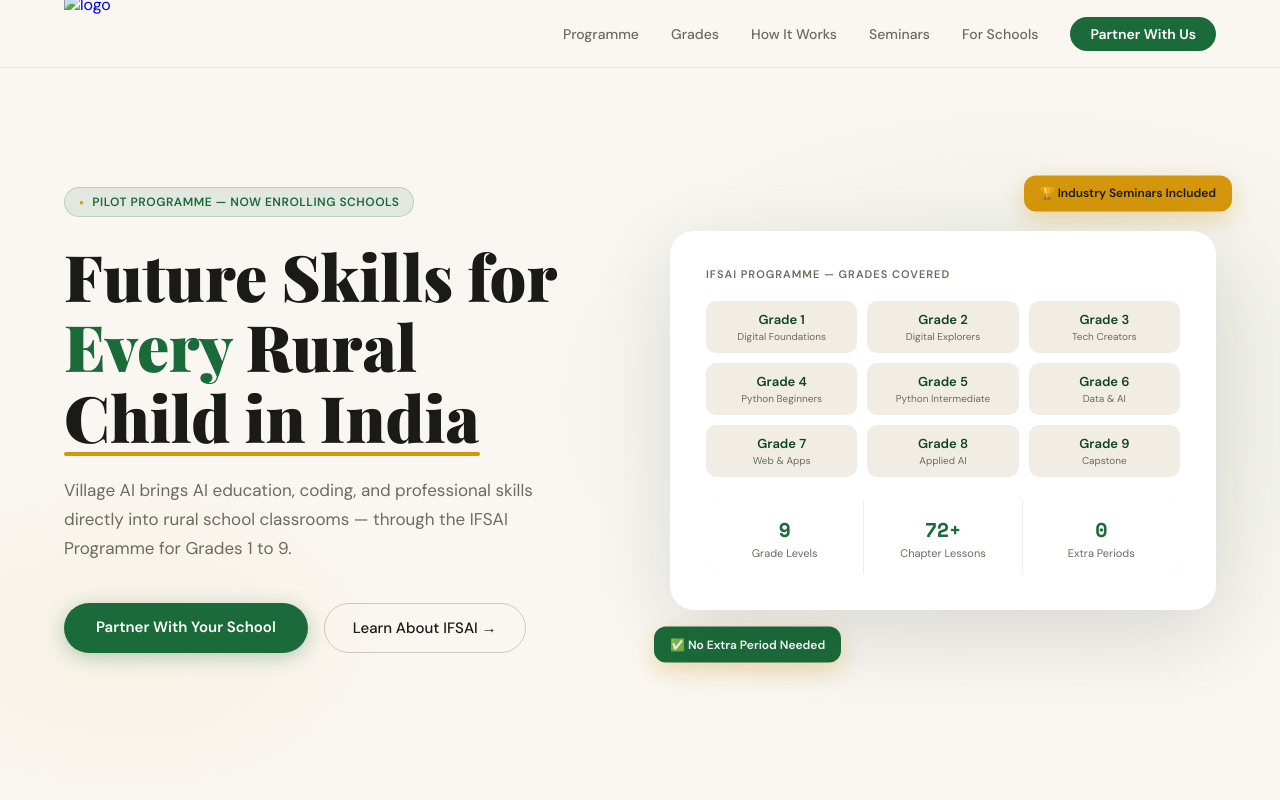
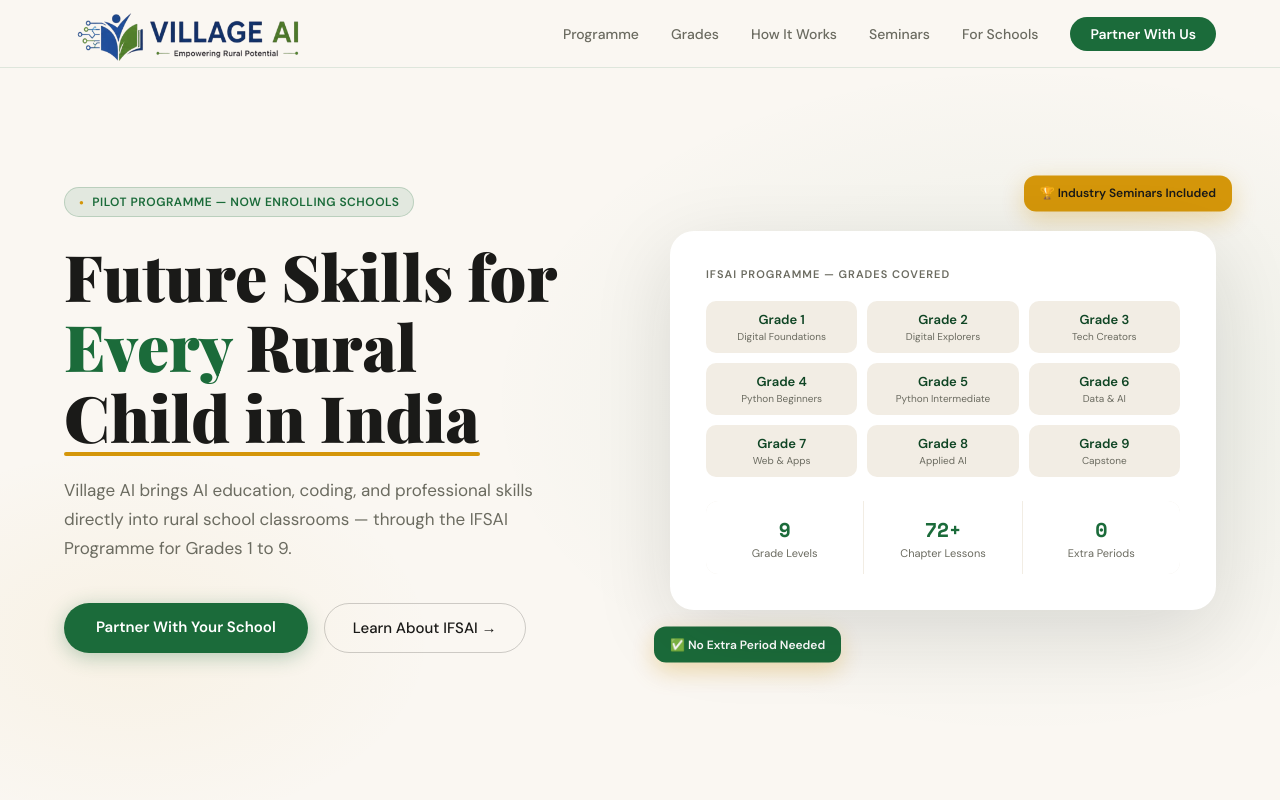
Before and after one commit to Shanmukhibolisetti/Village-AI, a plain HTML site: page index.html in a window 1280 px wide. Shown: the top 800 px of the page. Drawn offline with nearby package versions, Linux system fonts and the light colour scheme.

Commit message:
fix: logo

```diff
--- a/index.html
+++ b/index.html
@@ -633,7 +633,7 @@
   <!-- NAV -->
   <nav id="navbar">
     <a class="nav-logo" href="#">
-      <img class="village-ai-logo" src="D:\OneDrive\Desktop\Village AI Logo.png" alt="logo">
+      <img class="village-ai-logo" src="Village AI Logo.png" alt="logo">
     </a>
     <ul class="nav-links" id="navLinks">
       <li><a href="#programme">Programme</a></li>
```
Also changed, not shown: Village AI Logo.png (added).
